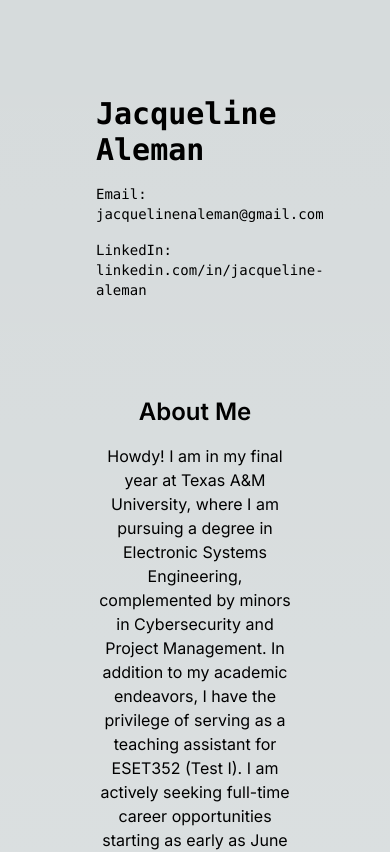
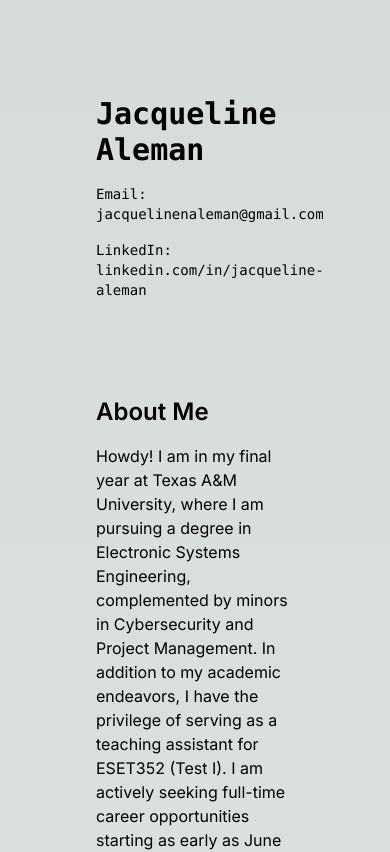
Before and after one commit to adamcesco/jackie-portfolio, a Next.js app: page / in a window 390 px wide. Shown: the top 852 px of the page. Built offline with nearby package versions, Linux system fonts and the light colour scheme.

Commit message:
Fix mobile text centering issue

```diff
--- a/src/app/page.js
+++ b/src/app/page.js
@@ -9,14 +9,14 @@ export default function Home() {
         <p className="mb-8">LinkedIn: <a href="https://www.linkedin.com/in/jacqueline-aleman" target="_blank" rel="noopener noreferrer">linkedin.com/in/jacqueline-aleman</a></p>
       </div>
       <div className="mb-16"></div> {/* Spacer */}
-      <div className="mb-32 grid text-center lg:max-w-5xl lg:w-full lg:mb-0 lg:grid-cols-2 lg:text-left">
+      <div className="mb-32 grid text-left lg:max-w-5xl lg:w-full lg:mb-0 lg:grid-cols-2 lg:text-left">
         <div className="col-span-2 lg:col-span-1 mb-8">
           <h2 className="text-2xl font-semibold mb-4">About Me</h2>
           <p className="mb-4">Howdy! I am in my final year at Texas A&M University, where I am pursuing a degree in Electronic Systems Engineering, complemented by minors in Cybersecurity and Project Management. In addition to my academic endeavors, I have the privilege of serving as a teaching assistant for ESET352 (Test I). I am actively seeking full-time career opportunities starting as early as June 2025.</p>
         </div>
       </div>
       <div className="mb-16"></div> {/* Spacer */}
-      <div className="mb-32 grid text-center lg:max-w-5xl lg:w-full lg:mb-0 lg:grid-cols-4 lg:text-left">
+      <div className="mb-32 grid text-left lg:max-w-5xl lg:w-full lg:mb-0 lg:grid-cols-4 lg:text-left">
         <div className="col-span-4 mb-8">
           <h2 className="text-2xl font-semibold mb-4">Education</h2>
           <p className="mb-4">Texas A&M University - College Station, Texas</p>
```
